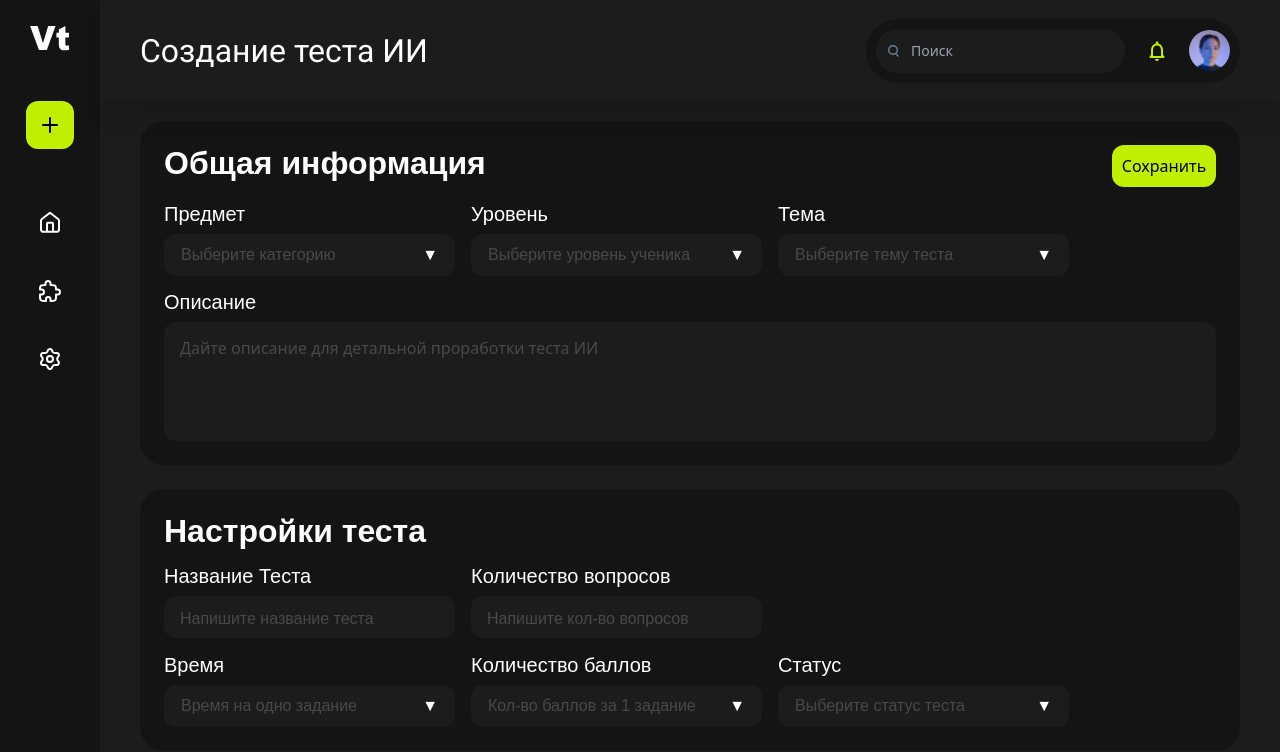
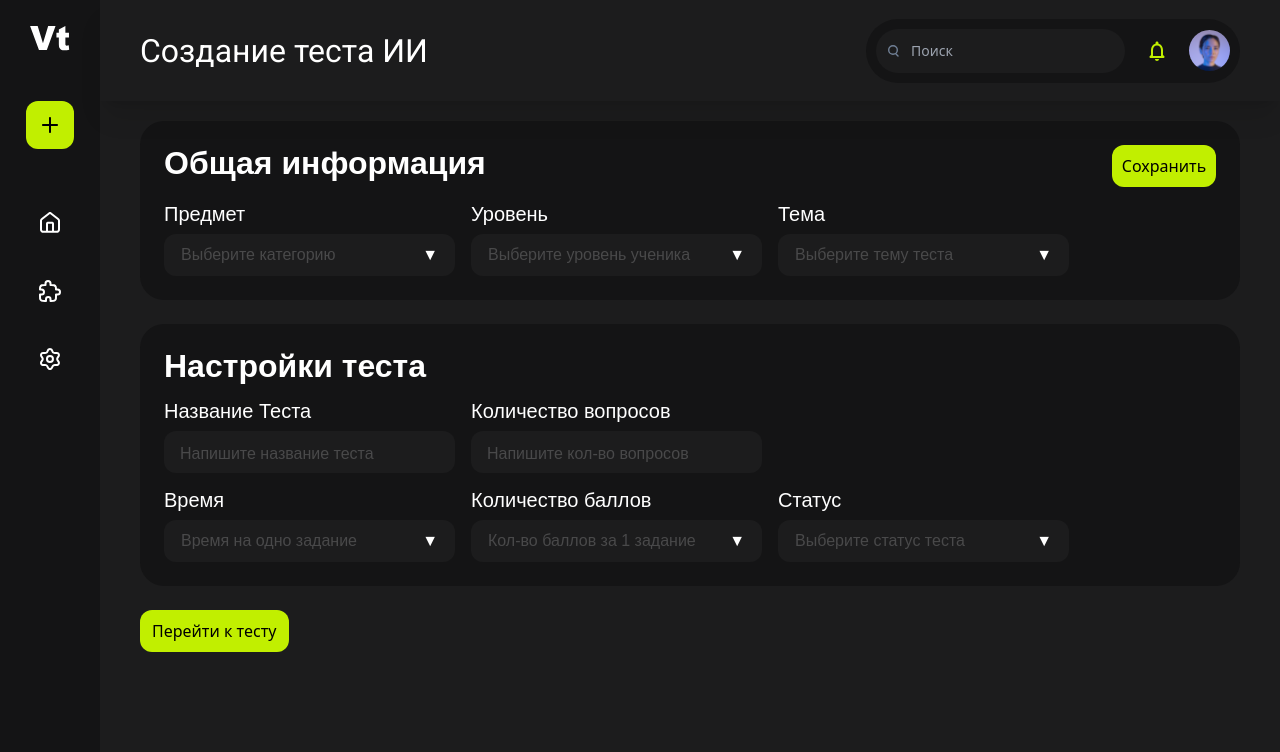
Before and after one commit to logickoff123/ProductValltest, a Next.js app: page /catalog/create_test_ai in a window 1280 px wide. Shown: the top 752 px of the page. Built offline with nearby package versions, Linux system fonts and the light colour scheme.

Commit message:
without description, new button 'Перейти к тесту'

```diff
--- a/src/components/create_test_ai/generalInformation/index.tsx
+++ b/src/components/create_test_ai/generalInformation/index.tsx
@@ -63,9 +63,10 @@ export function GeneralInformation(){
                 <Dropdown id="dropdown3" label="Тема" placeholder="Выберите тему теста" options={topics} selected={topic} onChange={setTopic} />
             </div>
 
-            <div className="mt-[15px]">
-                <TextPrompt label="Описание" placeholder="Дайте описание для детальной проработки теста ИИ" isDescription={true} value={description} onChange={(e) => setDescription(e.target.value)} /> {/* Подключаем textarea */}
-            </div>
+            {/* <div className="mt-[15px]">
+                <TextPrompt label="Описание" placeholder="Дайте описание для детальной проработки теста ИИ" isDescription={true} value={description} onChange={(e) => setDescription(e.target.value)} />
+            </div> */}
+
         </div>
 
     )
--- a/src/components/create_test_ai/testSettings/index.tsx
+++ b/src/components/create_test_ai/testSettings/index.tsx
@@ -49,7 +49,7 @@ export function TestSettings(){
 
 
     return(
-
+        <div className="flex flex-col gap-[24px]">
             <div className="bg-secondaryBackground rounded-[24px] px-[24px] pt-[24px] pb-[24px]">
                 <h1 className="text-white font-['Arial'] font-bold text-[32px] leading-[36.8px]">Настройки теста</h1>
 
@@ -63,7 +63,12 @@ export function TestSettings(){
                     <Dropdown id="dropdown5" label="Количество баллов" placeholder="Кол-во баллов за 1 задание" options={numberOfPointss} selected={numberOfPoints} onChange={setNumberOfPoints} />
                     <Dropdown id="dropdown6" label="Статус" placeholder="Выберите статус теста" options={statuss} selected={status} onChange={setStatus} />
                 </div>
-
+            </div>
+            <div>
+                <Link href="" className="flex bg-[rgba(193,239,0,1)] text-black font-sans font-normal text-[16px] leading-[18.4px] rounded-[12px] px-[12px] w-fit h-[42px] justify-center items-center">
+                    Перейти к тесту
+                </Link>
+            </div>
         </div>
 
     )
--- a/src/components/create_test_ai/textPrompt/index.tsx
+++ b/src/components/create_test_ai/textPrompt/index.tsx
@@ -19,7 +19,7 @@ const TextPrompt: React.FC<TextPromptProps> = ({ value, label, placeholder, isDe
 
       <textarea
         className={`py-[14px] px-[16px] text-white outline-none outline-[1px] focus:outline-[rgba(193,239,0,1)] resize-none placeholder-[rgba(73,73,74,1)] bg-mainBackground ${
-          isDescription? 'h-[119px] w-full' : 'flex h-[42px] w-[291px] py-[12px] items-center cursor-pointer text-[rgba(73,73,74,1)] font-[Arial] font-normal text-[16px] leading-[18.4px] rounded-[12px]'
+          isDescription? 'h-[119px] w-full' : 'flex h-[42px] w-[291px] py-[11px] items-center cursor-pointer text-[rgba(73,73,74,1)] font-[Arial] font-normal text-[16px] leading-[18.4px] rounded-[12px]'
         } rounded-[12px]`}
 
         placeholder={placeholder}
```
Lines whose indentation alone changed are shown as unchanged.
